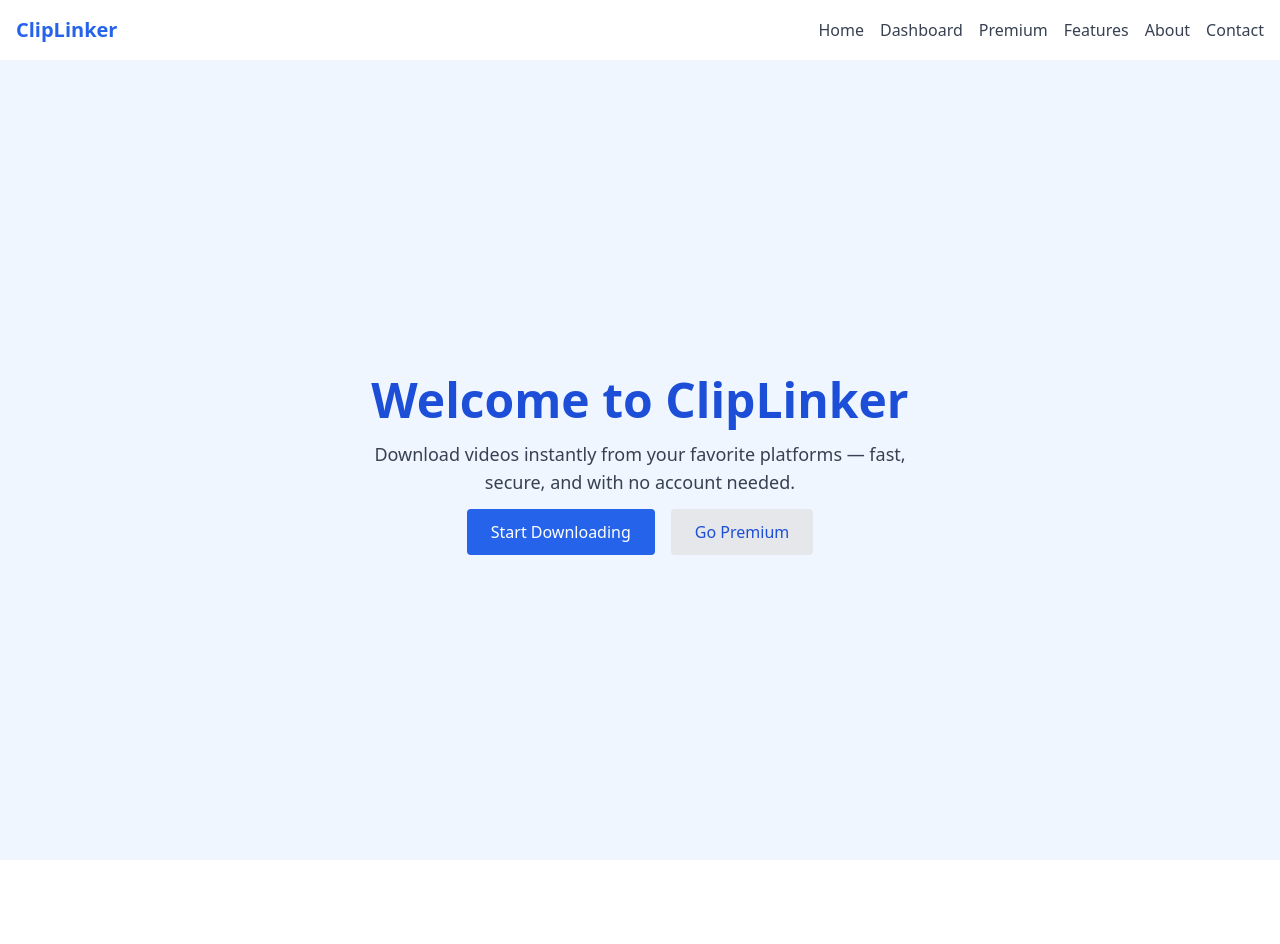
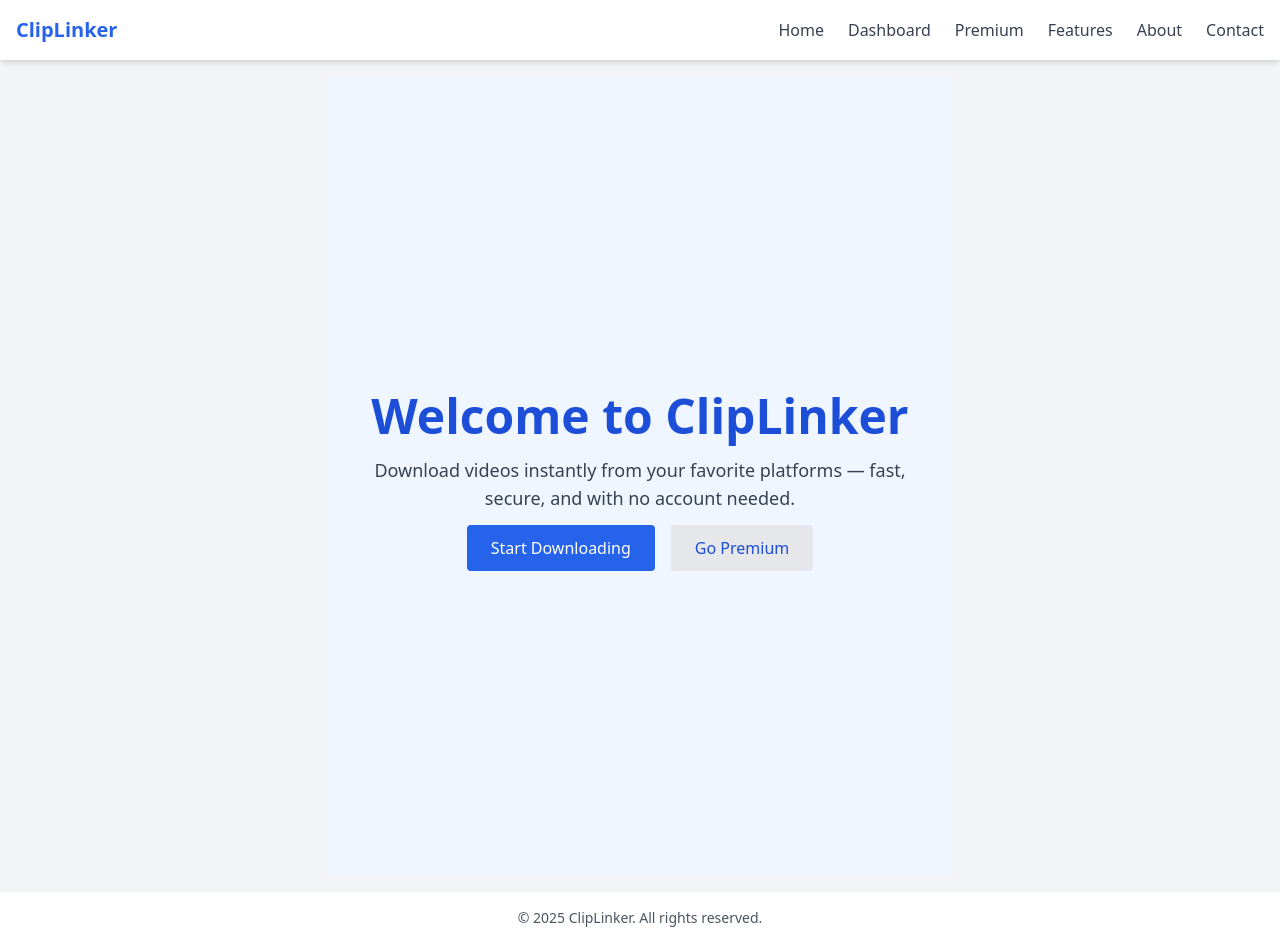
Before and after one commit to GlitchRider1/cliplinker-video-downloader, a Next.js app: page / in a window 1280 px wide. Before the commit the page ends 860 px from the top, so only its background shows below. Built offline with nearby package versions, Linux system fonts and the light colour scheme.

Commit message:
Update Layout.js

```diff
--- a/components/Layout.js
+++ b/components/Layout.js
@@ -2,13 +2,14 @@ import Link from 'next/link';
 
 export default function Layout({ children }) {
   return (
-    <div className="min-h-screen bg-gray-100">
+    <div className="min-h-screen bg-gray-100 flex flex-col">
       <nav className="bg-white shadow-md">
         <div className="max-w-7xl mx-auto px-4 py-4 flex justify-between items-center">
           <Link href="/">
             <a className="text-xl font-bold text-blue-600">ClipLinker</a>
           </Link>
-          <div className="space-x-4">
+
+          <div className="space-x-6">
             <Link href="/">
               <a className="text-gray-700 hover:text-blue-600">Home</a>
             </Link>
@@ -30,7 +31,12 @@ export default function Layout({ children }) {
           </div>
         </div>
       </nav>
-      <main>{children}</main>
+
+      <main className="flex-grow max-w-7xl mx-auto p-4">{children}</main>
+
+      <footer className="bg-white text-center py-4 mt-auto text-gray-600 text-sm">
+        &copy; {new Date().getFullYear()} ClipLinker. All rights reserved.
+      </footer>
     </div>
   );
 }
```
